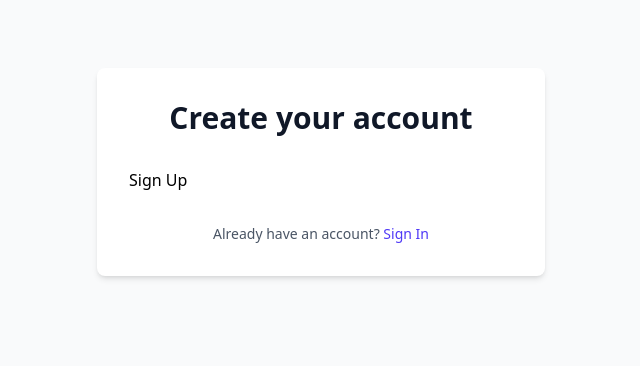
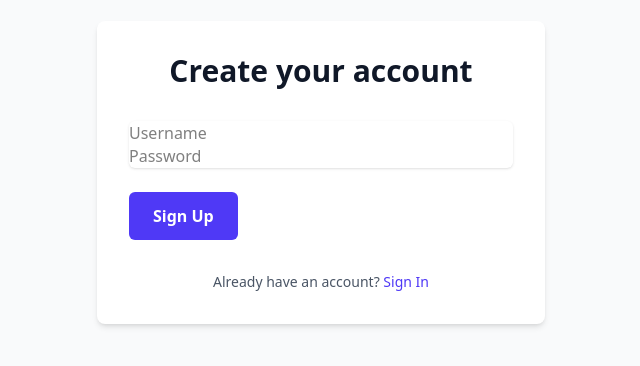
Before and after one commit to anixunter/link-shortner-frontend, a React (Vite) app: page /signup in a window 1280 px wide. Shown: the part 228-594 px from the top of the page, without its empty margins (319-959 px from the left). Built offline with nearby package versions, Linux system fonts and the light colour scheme; no server answers.

Commit message:
fix: button css fixed

```diff
--- a/src/App.tsx
+++ b/src/App.tsx
@@ -1,6 +1,4 @@
-// src/App.tsx
-import React from 'react';
-import { BrowserRouter, Routes, Route, Navigate, Outlet } from 'react-router-dom';
+import { BrowserRouter, Routes, Route, Navigate } from 'react-router-dom';
 import { Toaster } from 'react-hot-toast';
 import { useAuthStore } from './stores/authStore';
 
--- a/src/components/LinkItem.tsx
+++ b/src/components/LinkItem.tsx
@@ -16,6 +16,7 @@ const LinkItem: React.FC<{ link: ShortLink }> = ({ link }) => {
   const [isEditing, setIsEditing] = useState(false);
   const [editedOriginalLink, setEditedOriginalLink] = useState(link.original_link);
   const [editedShortCode, setEditedShortCode] = useState(link.short_code);
+  const [clicks, setClicks] = useState(link.clicks)
 
   const shortUrl = `${window.location.origin}/${link.short_code}`;
 
@@ -72,12 +73,12 @@ const LinkItem: React.FC<{ link: ShortLink }> = ({ link }) => {
           // --- DISPLAY MODE VIEW ---
           <>
             <p className="text-gray-500 truncate" title={link.original_link}>{link.original_link}</p>
-            <a href={shortUrl} target="_blank" rel="noopener noreferrer" className="text-indigo-600 font-semibold hover:underline">
+            <a href={shortUrl} target="_blank" onClick={()=>setClicks(clicks + 1)} rel="noopener noreferrer" className="text-indigo-600 font-semibold hover:underline">
               {shortUrl}
             </a>
             <div className="flex items-center gap-2 mt-2 text-sm text-gray-500">
                 <FaMousePointer />
-                <span>{link.clicks} clicks</span>
+                <span>{clicks} clicks</span>
             </div>
           </>
         )}
--- a/src/components/layouts/DashboardLayout.tsx
+++ b/src/components/layouts/DashboardLayout.tsx
@@ -6,6 +6,7 @@ const DashboardLayout: React.FC = () => {
     return (
         <div className="min-h-screen bg-gray-100">
             <NavBar />
+            <h1>Test</h1>
             <main className="container mx-auto p-4 md:p-8">
                 <Outlet />
             </main>
--- a/src/pages/LoginPage.tsx
+++ b/src/pages/LoginPage.tsx
@@ -26,7 +26,7 @@ const LoginPage: React.FC = () => {
         </div>
         {error && <p className="text-red-500 text-sm">{error}</p>}
         <div>
-          <button type="submit" disabled={isLoading} className="group relative w-full flex justify-center py-2 px-4 ...">
+          <button type="submit" className="px-6 py-3 bg-indigo-600 text-white font-semibold cursor-pointer rounded-md hover:bg-indigo-700 disabled:bg-indigo-300 transition-colors" disabled={isLoading}>
             {isLoading ? 'Signing In...' : 'Sign In'}
           </button>
         </div>
--- a/src/pages/SignUpPage.tsx
+++ b/src/pages/SignUpPage.tsx
@@ -4,14 +4,13 @@ import { useAuthStore } from '../stores/authStore';
 
 const SignUpPage: React.FC = () => {
   const [username, setUsername] = useState('');
-  const [email, setEmail] = useState('');
   const [password, setPassword] = useState('');
-  const { signup, isLoading } = useAuthStore();
+  const { signup, isLoading, error } = useAuthStore();
   const navigate = useNavigate();
 
   const handleSubmit = async (e: React.FormEvent) => {
     e.preventDefault();
-    await signup({ username, email, password });
+    await signup({ username, password });
     navigate('/login'); // Redirect to login after successful signup
   };
 
@@ -21,8 +20,17 @@ const SignUpPage: React.FC = () => {
         Create your account
       </h2>
       <form className="mt-8 space-y-6" onSubmit={handleSubmit}>
-        {/* ... Form inputs ... (Same structure as LoginPage) */}
-        <button type="submit" disabled={isLoading}>{isLoading ? 'Signing Up...' : 'Sign Up'}</button>
+        <div className="rounded-md shadow-sm -space-y-px">
+          <div>
+            <input id="username" name="username" type="text" value={username} onChange={(e) => setUsername(e.target.value)} required placeholder="Username"/>
+          </div>
+          <div>
+            <input id="password" name="password" type="password" value={password} onChange={(e) => setPassword(e.target.value)} required placeholder="Password"/>
+          </div>
+        </div>
+        {error && <p className="text-red-500 text-sm">{error}</p>}
+        <div></div>
+        <button type="submit" className="px-6 py-3 bg-indigo-600 text-white font-semibold cursor-pointer rounded-md hover:bg-indigo-700 disabled:bg-indigo-300 transition-colors" disabled={isLoading}>{isLoading ? 'Signing Up...' : 'Sign Up'}</button>
       </form>
       <p className="mt-2 text-center text-sm text-gray-600">
         Already have an account?{' '}
```
